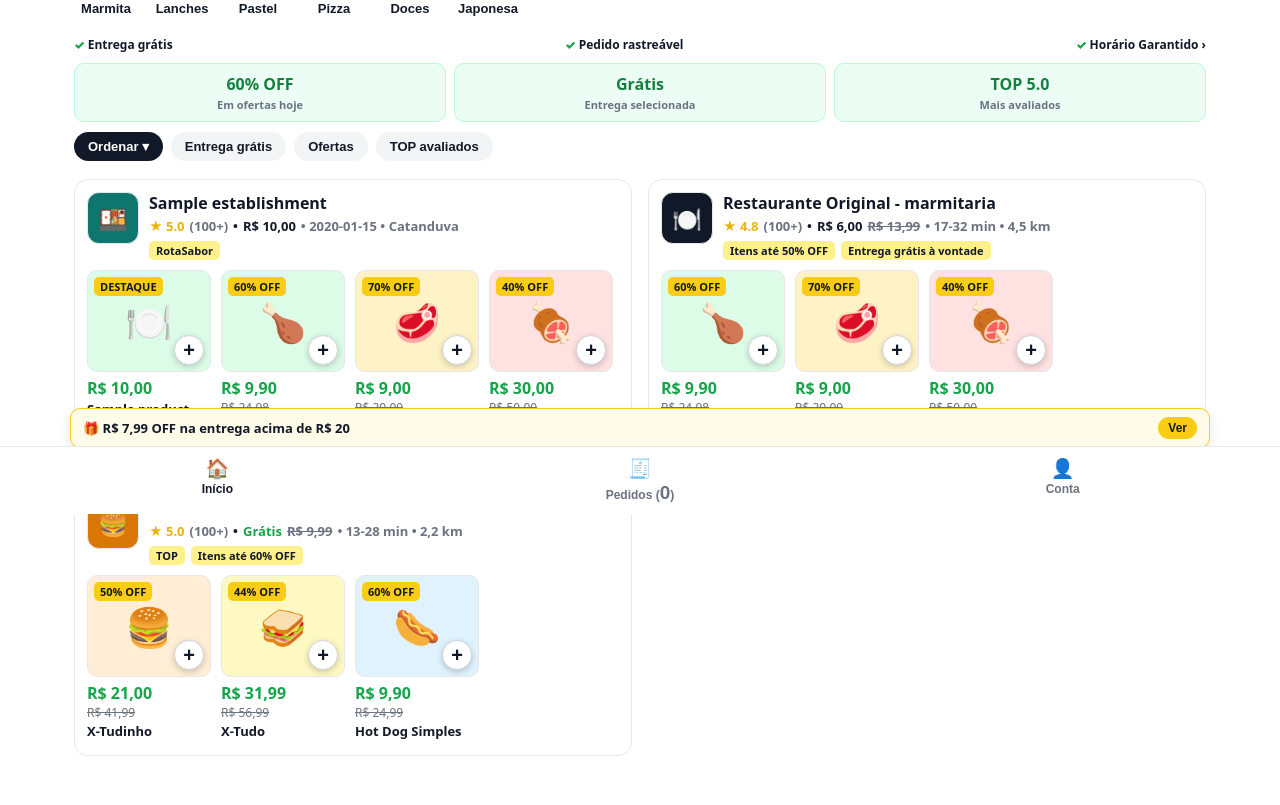
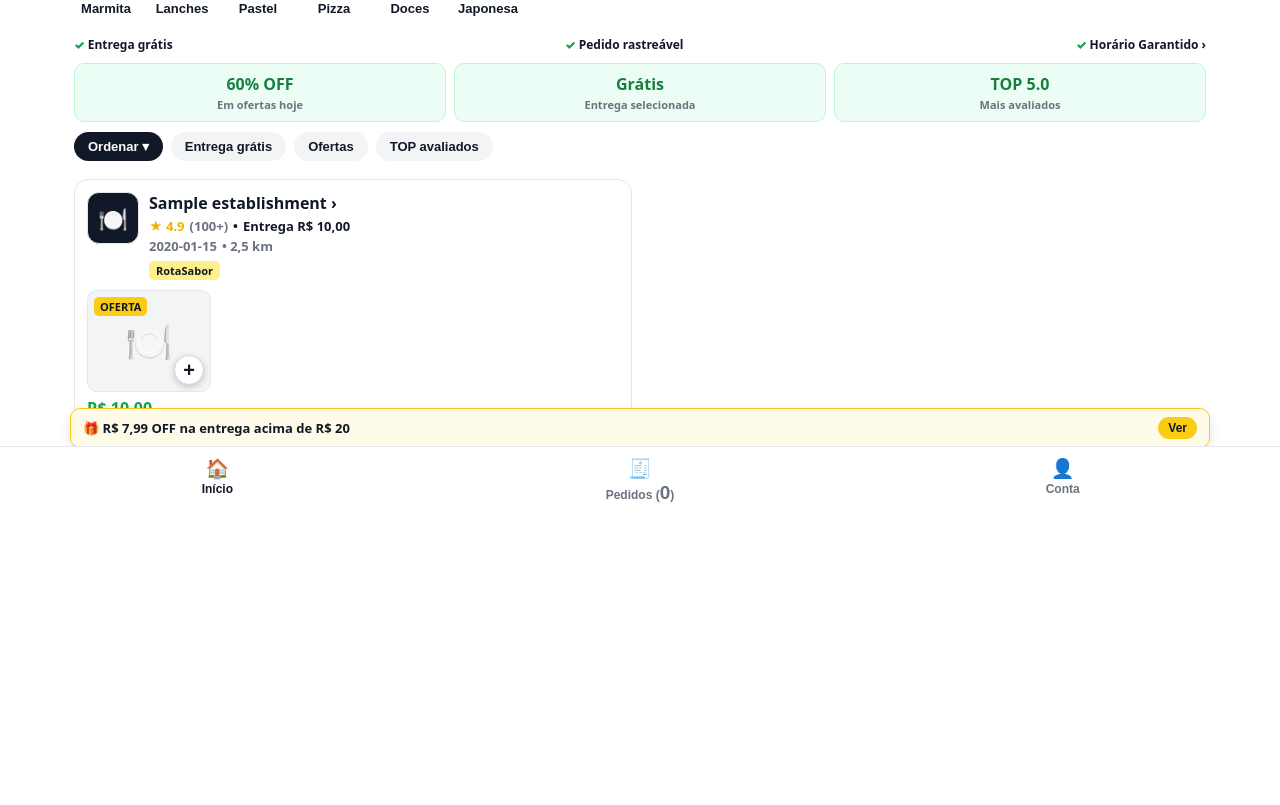
Before and after one commit to marcoslimasousa9-create/rotasabor, a Flask app: page /cliente in a window 1280 px wide. Shown: the part 286-1091 px from the top of the page. After the commit the page ends 788 px from the top, so only its background shows below. Run offline with Flask 3, Linux system fonts and the light colour scheme; tables that the repository leaves empty hold one stand-in row (values such as "Sample post").

Commit message:
Update app_cliente.html

```diff
--- a/templates/app_cliente.html
+++ b/templates/app_cliente.html
@@ -1030,31 +1030,27 @@
             <div style="flex:1;min-width:0;">
               <h2 class="store-title">${st.name} ›</h2>
               <div class="store-rating-line">
-                <span>${st.category}</span>
+                <span>${st.category || "Restaurante"}</span>
                 <span>•</span>
-                <span class="star-txt">★ ${st.rating}</span>
-                <span class="muted-txt">(${st.reviews}) ›</span>
+                <span class="star-txt">★ ${st.rating || "4.9"}</span>
+                <span class="muted-txt">(${st.reviews || "100+"})</span>
               </div>
             </div>
           </div>
 
           <div class="detail-metrics-box">
             <div>
-              <div class="metric-val" style="color:var(--green);">⚡ ${st.prep_time}</div>
-              <div class="metric-lbl">Horário Garantido ›</div>
+              <div class="metric-val">${fee === 0 ? "Grátis" : brl(fee)}</div>
+              <div class="metric-lbl">Entrega</div>
             </div>
             <div>
-              <div class="metric-val">${fee === 0 ? "Grátis" : brl(fee)}</div>
-              <div class="metric-lbl">${st.old_fee ? `<span class="strike-price">${brl(st.old_fee)}</span> ›` : "Entrega ›"}</div>
+              <div class="metric-val">${st.prep_time || "20-35 min"}</div>
+              <div class="metric-lbl">Tempo</div>
             </div>
             <div>
-              <div class="metric-val">RotaSabor</div>
-              <div class="metric-lbl">Entrega ›</div>
+              <div class="metric-val">${st.distance || "3,0 km"}</div>
+              <div class="metric-lbl">Distância</div>
             </div>
-          </div>
-
-          <div class="promo-tags-row" style="margin-top:8px;">
-            ${(st.tags || []).map((t) => `<span class="tag-yellow">${t}</span>`).join("")}
           </div>
         </div>
 
@@ -1064,16 +1060,16 @@
           `).join("")}
         </div>
 
-        <h3 style="margin:6px 0 8px;font-size:16px;">🔥 ${openedTab}</h3>
+        <div>
           ${filteredItems.map((it) => `
             <div class="menu-row-item">
               <div style="flex:1;min-width:0;">
-              ${it.tag ? `<span class="tag-yellow" style="margin-bottom:4px;display:inline-block;">${it.tag}</span>` : ""}
                 <div style="font-size:15px;font-weight:800;">${it.name}</div>
                 <div class="muted-txt" style="margin-top:2px;">${it.desc || ""}</div>
-              <div style="margin-top:5px;">
-                <strong style="color:var(--green);font-size:16px;">${brl(it.price)}</strong>
-                ${it.oldPrice ? `<span class="strike-price" style="margin-left:6px;font-size:12px;">${brl(it.oldPrice)}</span>` : ""}
+                <div style="margin-top:6px;display:flex;align-items:center;gap:8px;">
+                  <span class="mini-price" style="margin:0;">${brl(it.price)}</span>
+                  ${it.oldPrice ? `<span class="mini-old">${brl(it.oldPrice)}</span>` : ""}
+                  ${it.tag ? `<span class="tag-yellow">${it.tag}</span>` : ""}
                 </div>
               </div>
               <div class="menu-row-thumb-wrap">
@@ -1081,7 +1077,8 @@
                 <button class="plus-circle" type="button" onclick='addItem(event, ${JSON.stringify(it)}, ${JSON.stringify(st)})'>+</button>
               </div>
             </div>
-        `).join("")}
+          `).join("") || `<div class="muted-txt" style="padding:12px 0;">Nenhum item encontrado.</div>`}
+        </div>
       `;
     }
 
@@ -1094,63 +1091,60 @@
       const box = document.getElementById("storesFeedContainer");
       const q = (document.getElementById("searchInput").value || "").trim().toLowerCase();
 
-      let list = storesData.filter((s) => {
-        const hay = `${s.name} ${s.category} ${(s.items || []).map((i) => i.name).join(" ")}`.toLowerCase();
+      const list = storesData.filter((st) => {
+        const hay = `${st.name} ${st.category} ${(st.items || []).map((i) => i.name).join(" ")}`.toLowerCase();
         if (q && !hay.includes(q)) return false;
-        if (activeCat && !hay.includes(activeCat.slice(0, 5))) return false;
-        if (activeFilter === "free" && Number(s.delivery_fee || 0) > 0) return false;
-        if (activeFilter === "offers" && !(s.tags && s.tags.length)) return false;
-        if (activeFilter === "top" && parseFloat(s.rating || "0") < 4.8) return false;
+        if (activeCat && !hay.includes(activeCat)) return false;
+        if (activeFilter === "free" && Number(st.delivery_fee || 0) > 0) return false;
+        if (activeFilter === "top" && Number(st.rating || 0) < 4.9) return false;
+        if (activeFilter === "offers" && !(st.items || []).some((i) => i.tag || i.oldPrice)) return false;
         return true;
       });
 
-      if (!list.length) {
-        box.innerHTML = `<div class="card-box"><div class="muted-txt">Nenhum estabelecimento encontrado com esse filtro.</div></div>`;
-        return;
-      }
-
-      box.innerHTML = list.map((s) => {
-        const fee = Number(s.delivery_fee || 0);
-        return `
-          <article class="store-block">
-            <div class="store-header-row" onclick="openStoreDetail(${s.id})">
-              <div class="store-avatar" style="background:${s.logoBg || "#111827"};">${s.logoEmoji || "🍽️"}</div>
-              <div style="flex:1;min-width:0;">
-                <h3 class="store-title">${s.name}</h3>
-                <div class="store-rating-line">
-                  <span class="star-txt">★ ${s.rating}</span>
-                  <span class="muted-txt">(${s.reviews})</span>
-                  <span>•</span>
-                  <span>${fee === 0 ? `<strong style="color:var(--green);">Grátis</strong>` : brl(fee)}</span>
-                  ${s.old_fee ? `<span class="strike-price">${brl(s.old_fee)}</span>` : ""}
-                  <span class="muted-txt">• ${s.prep_time} • ${s.distance}</span>
-                </div>
-                <div class="promo-tags-row">
-                  ${(s.tags || []).map((tg) => `<span class="tag-yellow">${tg}</span>`).join("")}
-                </div>
-              </div>
-            </div>
-
-            <div class="prod-carousel">
-              ${(s.items || []).map((it) => `
-                <div class="mini-prod-card" onclick="openStoreDetail(${s.id})" style="cursor:pointer;">
+      box.innerHTML = list.map((st) => {
+        const fee = Number(st.delivery_fee || 0);
+        const itemsHtml = (st.items || []).map((it) => `
+          <div class="mini-prod-card" onclick="openStoreDetail(${st.id})" style="cursor:pointer;">
             <div class="mini-img-wrap" style="background:${it.bg || "#f3f4f6"};">
               <span>${it.emoji || "🍽️"}</span>
               ${it.tag ? `<span class="off-badge">${it.tag}</span>` : ""}
-                    <button class="plus-circle" type="button" onclick='addItem(event, ${JSON.stringify(it)}, ${JSON.stringify(s)})'>+</button>
+              <button class="plus-circle" type="button" onclick='addItem(event, ${JSON.stringify(it)}, ${JSON.stringify(st)})'>+</button>
             </div>
             <div class="mini-price">${brl(it.price)}</div>
             ${it.oldPrice ? `<div class="mini-old">${brl(it.oldPrice)}</div>` : ""}
             <div class="mini-name">${it.name}</div>
           </div>
-              `).join("")}
+        `).join("");
+
+        return `
+          <div class="store-block">
+            <div class="store-header-row" onclick="openStoreDetail(${st.id})">
+              <div class="store-avatar" style="background:${st.logoBg || "#111827"};">${st.logoEmoji || "🍽️"}</div>
+              <div style="flex:1;min-width:0;">
+                <h3 class="store-title">${st.name} ›</h3>
+                <div class="store-rating-line">
+                  <span class="star-txt">★ ${st.rating || "4.9"}</span>
+                  <span class="muted-txt">(${st.reviews || "100+"})</span>
+                  <span>•</span>
+                  <span>${fee === 0 ? "Entrega grátis" : `Entrega ${brl(fee)}`}</span>
+                  ${st.old_fee ? `<span class="strike-price">${brl(st.old_fee)}</span>` : ""}
                 </div>
-          </article>
+                <div class="store-rating-line" style="margin-top:2px;">
+                  <span class="muted-txt">${st.prep_time || "20-35 min"}</span>
+                  <span class="muted-txt">• ${st.distance || "3,0 km"}</span>
+                </div>
+                <div class="promo-tags-row">
+                  ${(st.tags || []).map((tg) => `<span class="tag-yellow">${tg}</span>`).join("")}
+                </div>
+              </div>
+            </div>
+            <div class="prod-carousel">${itemsHtml}</div>
+          </div>
         `;
-      }).join("");
+      }).join("") || `<div class="card-box muted-txt">Nenhum estabelecimento encontrado para o filtro atual.</div>`;
     }
 
-    function changeCartQty(idx, delta) {
+    function changeQty(idx, delta) {
       if (!cart[idx]) return;
       cart[idx].qty = Number(cart[idx].qty || 1) + delta;
       if (cart[idx].qty <= 0) cart.splice(idx, 1);
@@ -1161,54 +1155,72 @@
     function renderCart() {
       const box = document.getElementById("cartBox");
       if (!cart.length) {
-        box.innerHTML = `<div class="muted-txt">Sua sacola está vazia. Toque no botão + de qualquer produto.</div>`;
+        box.innerHTML = `<div class="muted-txt">Sua sacola está vazia.</div>`;
         document.getElementById("subTotalText").textContent = "Itens: R$ 0,00";
         document.getElementById("deliveryFeeText").textContent = "Taxa de entrega: R$ 0,00";
         document.getElementById("totalOrderText").textContent = "Total: R$ 0,00";
         return;
       }
 
-      box.innerHTML = cart.map((item, idx) => `
+      box.innerHTML = cart.map((it, i) => `
         <div style="display:flex;justify-content:space-between;align-items:center;gap:8px;padding:8px 0;border-bottom:1px solid var(--border);">
           <div>
-            <strong>${item.name}</strong>
-            <div class="muted-txt">${item.store_name} • ${brl(item.price)}</div>
+            <div style="font-weight:800;">${it.name}</div>
+            <div class="muted-txt">${brl(it.price)} cada</div>
           </div>
-          <div style="display:flex;align-items:center;gap:6px;">
-            <button class="f-pill" type="button" onclick="changeCartQty(${idx}, -1)">-</button>
-            <strong>${item.qty}</strong>
-            <button class="f-pill" type="button" onclick="changeCartQty(${idx}, 1)">+</button>
+          <div style="display:flex;align-items:center;gap:8px;">
+            <button class="f-pill" type="button" onclick="changeQty(${i}, -1)">-</button>
+            <strong>${it.qty}</strong>
+            <button class="f-pill" type="button" onclick="changeQty(${i}, 1)">+</button>
           </div>
         </div>
       `).join("");
 
-      const sub = cart.reduce((s, x) => s + Number(x.price || 0) * Number(x.qty || 1), 0);
-      const fee = Number(cart[0]?.delivery_fee || 0);
-      document.getElementById("subTotalText").textContent = `Itens: ${brl(sub)}`;
+      const subtotal = cart.reduce((s, x) => s + Number(x.price || 0) * Number(x.qty || 1), 0);
+      const fee = subtotal > 0 ? Number(cart[0].delivery_fee || 0) : 0;
+      document.getElementById("subTotalText").textContent = `Itens: ${brl(subtotal)}`;
       document.getElementById("deliveryFeeText").textContent = `Taxa de entrega: ${brl(fee)}`;
-      document.getElementById("totalOrderText").textContent = `Total: ${brl(sub + fee)}`;
+      document.getElementById("totalOrderText").textContent = `Total: ${brl(subtotal + fee)}`;
     }
+
+    async function loadMyOrders() {
+      const box = document.getElementById("myOrdersList");
+      try {
+        const res = await fetchWithTimeout("/api/orders");
+        if (!res.ok) return;
+        const rows = await res.json();
+        const phoneFilter = (document.getElementById("cliPhone").value || "").replace(/\D/g, "");
+        const list = phoneFilter ? rows.filter((r) => String(r.client_phone || "").includes(phoneFilter)) : rows.slice(0, 5);
+        box.innerHTML = list.map((o) => `
+          <div class="card-box">
+            <div style="display:flex;justify-content:space-between;align-items:center;">
+              <strong>${o.order_code || "#" + o.id} • ${o.store_name || "Estabelecimento"}</strong>
+              <span class="tag-yellow">${o.status || "Em andamento"}</span>
+            </div>
+            <div class="muted-txt" style="margin-top:4px;">${o.client_address || ""}</div>
+            <div style="font-weight:800;margin-top:6px;">Total: ${brl(Number(o.items_total || 0) + Number(o.delivery_fee || 0))}</div>
+          </div>
+        `).join("") || `<div class="muted-txt">Nenhum pedido recente.</div>`;
+      } catch (_) {}
+    }
+
+    document.getElementById("refreshOrdersBtn").addEventListener("click", loadMyOrders);
 
     document.getElementById("sendOrderBtn").addEventListener("click", async () => {
       if (!cart.length) {
-        toast("Adicione itens na sacola primeiro");
+        toast("Adicione itens à sacola primeiro");
         return;
       }
-      const name = document.getElementById("cliName").value.trim();
-      const phone = document.getElementById("cliPhone").value.trim();
-      const addr = document.getElementById("cliAddress").value.trim();
-      const digits = phone.replace(/\D/g, "");
-      if (!name || digits.length < 8 || !addr) {
-        toast("Preencha nome, celular válido e endereço");
+      const clientName = document.getElementById("cliName").value.trim();
+      const clientPhone = document.getElementById("cliPhone").value.trim();
+      const clientAddress = document.getElementById("cliAddress").value.trim();
+      if (!clientName || clientPhone.replace(/\D/g, "").length < 8 || !clientAddress) {
+        toast("Preencha nome, celular e endereço");
         return;
       }
-      localStorage.setItem("rotasabor_client_name", name);
-      localStorage.setItem("rotasabor_client_phone", phone);
-      localStorage.setItem("rotasabor_client_addr", addr);
-      syncClientProfile();
 
-      const sub = cart.reduce((s, x) => s + Number(x.price || 0) * Number(x.qty || 1), 0);
-      const fee = Number(cart[0]?.delivery_fee || 0);
+      const itemsTotal = cart.reduce((s, x) => s + Number(x.price || 0) * Number(x.qty || 1), 0);
+      const deliveryFee = Number(cart[0].delivery_fee || 0);
 
       try {
         const res = await fetchWithTimeout("/api/orders", {
@@ -1217,113 +1229,86 @@
           body: JSON.stringify({
             store_id: cart[0].store_id,
             store_name: cart[0].store_name,
-            client_name: name,
-            client_phone: digits,
-            client_address: addr,
-            items_total: Number(sub.toFixed(2)),
-            delivery_fee: Number(fee.toFixed(2))
+            client_name: clientName,
+            client_phone: clientPhone,
+            client_address: clientAddress,
+            items_total: itemsTotal,
+            delivery_fee: deliveryFee
           })
-        }, 5000);
+        });
         const data = await res.json().catch(() => ({}));
         if (!res.ok) {
-          toast(data.error || "Erro ao enviar pedido");
+          toast(data.error || "Não foi possível enviar o pedido");
           return;
         }
         cart = [];
         saveCart();
         renderCart();
-        toast(`Pedido enviado! 4 últimos dígitos: ${digits.slice(-4)}`);
-        loadMyOrders();
+        toast(`Pedido ${data.order_code || ""} enviado!`);
+        await loadMyOrders();
       } catch (_) {
-        toast("Servidor demorou a responder; tente novamente");
+        toast("Erro de conexão ao enviar pedido");
       }
     });
 
-    async function loadMyOrders() {
-      const box = document.getElementById("myOrdersList");
+    async function syncRemoteCatalog() {
       try {
-        const res = await fetchWithTimeout("/api/orders", {}, 3500);
-        const list = res.ok ? await res.json() : [];
-        if (!Array.isArray(list) || !list.length) {
-          box.innerHTML = `<div class="card-box"><div class="muted-txt">Nenhum pedido encontrado no momento.</div></div>`;
-          return;
+        const [estRes, prodRes] = await Promise.all([
+          fetchWithTimeout("/api/establishments"),
+          fetchWithTimeout("/api/products")
+        ]);
+        if (!estRes.ok || !prodRes.ok) return;
+        const ests = await estRes.json();
+        const prods = await prodRes.json();
+        if (!Array.isArray(ests) || !ests.length) return;
+
+        const mapped = ests.map((e, idx) => {
+          const storeProds = (prods || []).filter((p) => Number(p.establishment_id) === Number(e.id));
+          const seedFallback = SEED_STORES[idx] || SEED_STORES[0];
+          const items = storeProds.length
+            ? storeProds.map((p) => ({
+                id: p.id,
+                sec: "Ofertas do dia",
+                tag: p.featured ? "OFERTA" : "",
+                name: p.name,
+                desc: p.description || "",
+                price: Number(p.price || 0),
+                emoji: seedFallback.logoEmoji || "🍽️",
+                bg: "#f3f4f6"
+              }))
+            : seedFallback.items;
+
+          return {
+            id: e.id,
+            name: e.store_name,
+            category: e.category || "Restaurante",
+            rating: "4.9",
+            reviews: "100+",
+            delivery_fee: Number(e.default_delivery_fee ?? 8),
+            prep_time: e.estimated_time || "25-35 min",
+            distance: "2,5 km",
+            tags: ["RotaSabor"],
+            logoBg: seedFallback.logoBg || "#111827",
+            logoEmoji: seedFallback.logoEmoji || "🍽️",
+            bannerBg: seedFallback.bannerBg || "#14532d",
+            items
+          };
+        });
+
+        storesData = mapped;
+        renderStoresFeed();
+        if (openedStore) {
+          openedStore = storesData.find((s) => String(s.id) === String(openedStore.id)) || null;
+          renderStoreDetail();
         }
-        box.innerHTML = [...list].reverse().map((o) => {
-          const last4 = String(o.client_phone || "").replace(/\D/g, "").slice(-4);
-          return `
-            <div class="card-box">
-              <div style="display:flex;justify-content:space-between;align-items:center;gap:8px;flex-wrap:wrap;">
-                <strong>${o.order_code || "#" + o.id} • ${o.store_name || "Estabelecimento"}</strong>
-                <span class="tag-yellow">${o.status || "Em andamento"}</span>
-              </div>
-              <div class="muted-txt" style="margin-top:4px;">📍 ${o.client_address || ""}</div>
-              <div class="muted-txt">Itens: ${brl(o.items_total)} • Entrega: ${brl(o.delivery_fee)}</div>
-              ${last4 ? `<div style="margin-top:8px;padding:8px 10px;border-radius:10px;background:var(--surface-soft);font-size:13px;">Código de confirmação da entrega (4 últimos dígitos): <strong>${last4}</strong></div>` : ""}
-            </div>
-          `;
-        }).join("");
-      } catch (_) {
-        box.innerHTML = `<div class="card-box"><div class="muted-txt">Sem resposta do servidor no momento.</div></div>`;
-      }
+      } catch (_) {}
     }
 
-    async function mergeBackendStoresAndProducts() {
-      try {
-        const [sRes, pRes] = await Promise.all([
-          fetchWithTimeout("/api/establishments", {}, 3000).catch(() => null),
-          fetchWithTimeout("/api/products", {}, 3000).catch(() => null)
-        ]);
-        if (sRes && sRes.ok) {
-          const apiStores = await sRes.json();
-          if (Array.isArray(apiStores) && apiStores.length) {
-            const mapped = apiStores.map((s, idx) => ({
-              id: s.id,
-              name: s.store_name || s.name || "Estabelecimento",
-              category: s.category || "Lanches & Refeições",
-              rating: "5.0",
-              reviews: "100+",
-              delivery_fee: Number(s.default_delivery_fee ?? s.delivery_fee ?? 8),
-              old_fee: null,
-              prep_time: s.estimated_time || "25-35 min",
-              distance: "Catanduva",
-              tags: ["RotaSabor"],
-              logoBg: "#0f766e",
-              logoEmoji: CATEGORIES[idx % CATEGORIES.length].emoji,
-              bannerBg: "#064e3b",
-              items: [...SEED_STORES[0].items]
-            }));
-            storesData = [...mapped, ...SEED_STORES];
-          }
-        }
-        if (pRes && pRes.ok) {
-          const apiProds = await pRes.json();
-          if (Array.isArray(apiProds) && apiProds.length && storesData.length) {
-            const customItems = apiProds.map((p) => ({
-              id: p.id,
-              sec: p.featured ? "Ofertas do dia" : "Mais vendidos",
-              tag: p.featured ? "DESTAQUE" : null,
-              name: p.name,
-              desc: p.description || "Produto cadastrado pela loja",
-              price: Number(p.price || 0),
-              oldPrice: null,
-              emoji: "🍽️",
-              bg: "#dcfce7"
-            }));
-            storesData[0].items = [...customItems, ...storesData[0].items];
-          }
-        }
-      } catch (_) {}
-      renderStoresFeed();
-    }
-
-    document.getElementById("refreshOrdersBtn").addEventListener("click", loadMyOrders);
-
-    // Renderização imediata sem esperar rede
     syncClientProfile();
     saveCart();
     renderCategories();
     renderStoresFeed();
-    mergeBackendStoresAndProducts();
+    syncRemoteCatalog();
   </script>
 </body>
 </html>
```
Lines whose indentation alone changed are shown as unchanged.
